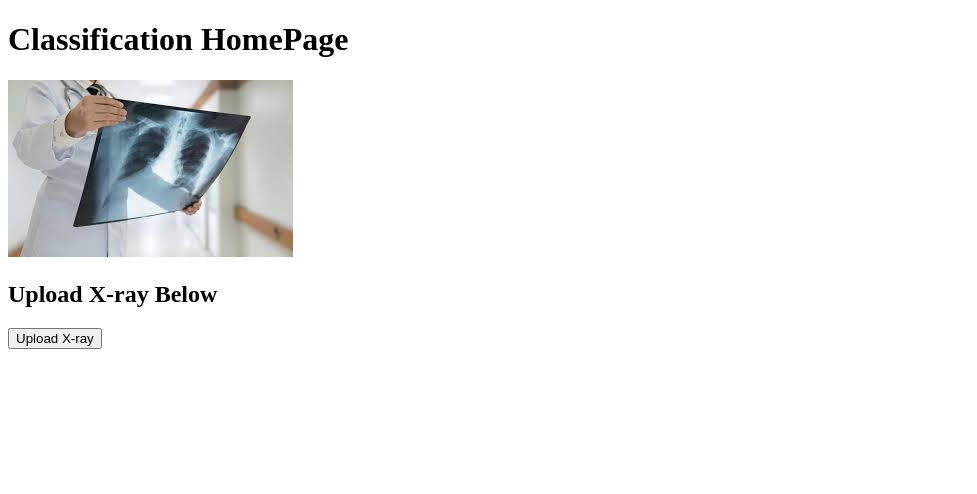
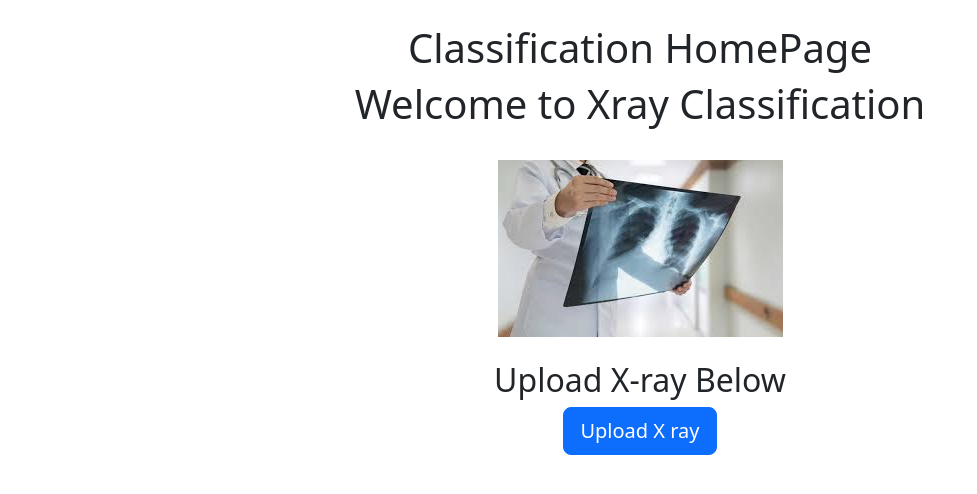
Before and after one commit to moomoolai/Web_Dev, a Flask app: page / in a window 1280 px wide. Shown: the top 494 px of the page, without its empty margins (0-977 px from the left). Run offline with Flask 3, Linux system fonts and the light colour scheme.

Commit message:
edited home page with bootstrap

```diff
--- a/templates/home.html
+++ b/templates/home.html
@@ -3,14 +3,28 @@
 
 <head>
     <title> Covid X-ray Classification: For Doctor Use Only </title>
+    <meta charset="utf-8">
+    <meta name="viewport" content="width=device-width, initial-scale=1">
+    <link href="https://cdn.jsdelivr.net/npm/bootstrap@5.2.0/dist/css/bootstrap.min.css" rel="stylesheet" integrity="sha384-gH2yIJqKdNHPEq0n4Mqa/HGKIhSkIHeL5AyhkYV8i59U5AR6csBvApHHNl/vI1Bx" crossorigin="anonymous">
+
 </head>
 
 <body>
-    <h1>Classification HomePage</h1>
-    <img src="{{ url_for('static', filename='home.jpeg') }}" alt="X-ray Image">
 
-    <h2> Upload X-ray Below </h2>
-    <button> Upload X-ray </button>
+    <div class="container-fluid text-center mt-4 mb-4">
+
+            <h1>Classification HomePage</h1>
+
+            <h1>Welcome to Xray Classification</h1>
+
+            <img class = "mt-4 mb-4 img-fluid" src="{{ url_for('static', filename='home.jpeg') }}" alt="X-ray Image">
+
+            <h2> Upload X-ray Below </h2>
+
+            <button type="button" class="btn btn-primary btn-lg">Upload X ray</button>
+
+    </div>
+
 
 
 </body>
```
